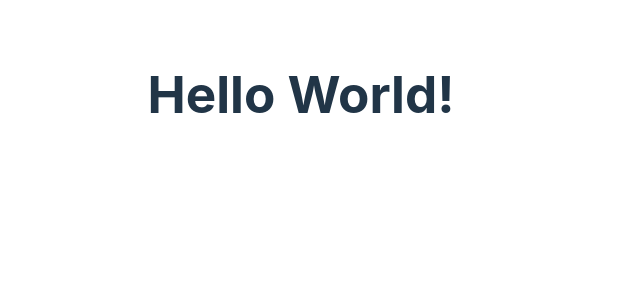
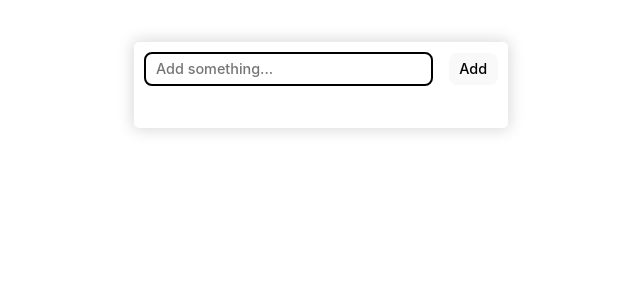
Before and after one commit to pinakjs/vue-assignment, a Vue app: page / in a window 1280 px wide. Shown: the top 300 px of the page, without its empty margins (339-979 px from the left). Built offline with nearby package versions, Linux system fonts and the light colour scheme.

Commit message:
created todo component

```diff
--- a/src/App.vue
+++ b/src/App.vue
@@ -1,12 +1,10 @@
 <script setup lang="ts">
-
+import Todo from "./components/Todo.vue";
 </script>
 
 <template>
-    <h1>Hello World!</h1>
-
+  <!-- <h1>Hello World!</h1> -->
+  <Todo />
 </template>
 
-<style>
-
-</style>
+<style></style>
--- /dev/null
+++ b/src/components/Todo.vue
@@ -0,0 +1,168 @@
+<script setup lang="ts">
+import { ref, reactive } from "vue";
+
+interface Todo {
+  todo: string;
+  isCompleted: boolean;
+  id: number;
+}
+
+const value = ref("");
+const editIndex = ref(-1);
+const todos = reactive<Todo[]>([]);
+
+// Delete a todo item
+const deleteTodo = (id: number) => {
+  const index = todos.findIndex((todo) => todo.id == id);
+  if (index != -1) {
+    todos.splice(index, 1);
+  }
+};
+
+// Add a todo item
+const addTodo = () => {
+  if (!value.value) {
+    return;
+  }
+
+  const todo: Todo = {
+    todo: value.value,
+    isCompleted: false,
+    id: Math.random(),
+  };
+
+  if (editIndex.value == -1) {
+    todos.push(todo);
+  } else {
+    todos[editIndex.value] = todo;
+    editIndex.value = -1;
+  }
+
+  value.value = "";
+};
+
+// Edit a todo item
+const editTodo = (id: number) => {
+  const index = todos.findIndex((todo) => todo.id == id);
+  if (index != -1) {
+    editIndex.value = index;
+    value.value = todos[index].todo;
+  }
+};
+</script>
+
+<template>
+  <div class="card todo">
+    <div class="todo__header">
+      <input
+        type="text"
+        name="message"
+        id="message"
+        placeholder="Add something..."
+        v-model="value"
+      />
+      <button type="button" title="Add" @click="addTodo">
+        {{ editIndex != -1 ? "Update" : "Add" }}
+      </button>
+    </div>
+
+    <div class="todo__body">
+      <ul>
+        <li
+          v-for="todo in todos"
+          class="todo__item"
+          :class="{ completed: todo.isCompleted }"
+          :key="todo.id"
+        >
+          <input
+            type="checkbox"
+            v-model="todo.isCompleted"
+            name="todo"
+            :id="todo.id + ''"
+          />
+          <label :for="todo.id + ''">{{ todo.todo }}</label>
+
+          <div class="todo__item_ctrl">
+            <button @click="editTodo(todo.id)" type="button" title="Edit">
+              Edit
+            </button>
+            <button @click="deleteTodo(todo.id)" type="button" title="Delete">
+              Delete
+            </button>
+          </div>
+        </li>
+      </ul>
+    </div>
+  </div>
+</template>
+
+<style scoped>
+.todo {
+  background-color: #fff;
+  border-radius: 5px;
+  padding: 10px;
+  margin: 10px;
+  width: 100%;
+  max-width: 400px;
+  box-shadow: 0 0 15px 2px rgba(0, 0, 0, 0.15);
+  max-height: 400px;
+}
+
+.todo__header {
+  display: flex;
+  justify-content: space-between;
+  align-items: center;
+}
+
+.todo__header button,
+.todo__header input {
+  padding: 0.4rem 0.6rem;
+  font-size: 0.9rem;
+}
+
+.todo__header input {
+  width: 100%;
+  margin-right: 1rem;
+  cursor: unset;
+}
+
+.todo__body {
+  padding: 10px;
+  oveflow-y: auto;
+  scrollbar-gutter: stable;
+  padding: 0.5rem 0;
+}
+
+.todo__body ul {
+  list-style-type: none;
+  padding: 0;
+}
+
+.todo__item {
+  display: flex;
+  align-items: center;
+  padding: 0.2rem;
+}
+
+.todo__item label {
+  font-size: 0.9rem;
+  font-weight: 500;
+  text-align: left;
+  margin-left: 0.5rem;
+}
+
+.todo__item.completed label {
+  text-decoration: line-through;
+}
+
+.todo__item_ctrl {
+  display: flex;
+  gap: 0.5rem;
+  margin-left: auto;
+}
+
+.todo__item_ctrl button {
+  padding: 0.4rem 0.6rem;
+  font-size: 0.8rem;
+}
+</style>
```
Also changed, not shown: .codesandbox/tasks.json (added).
